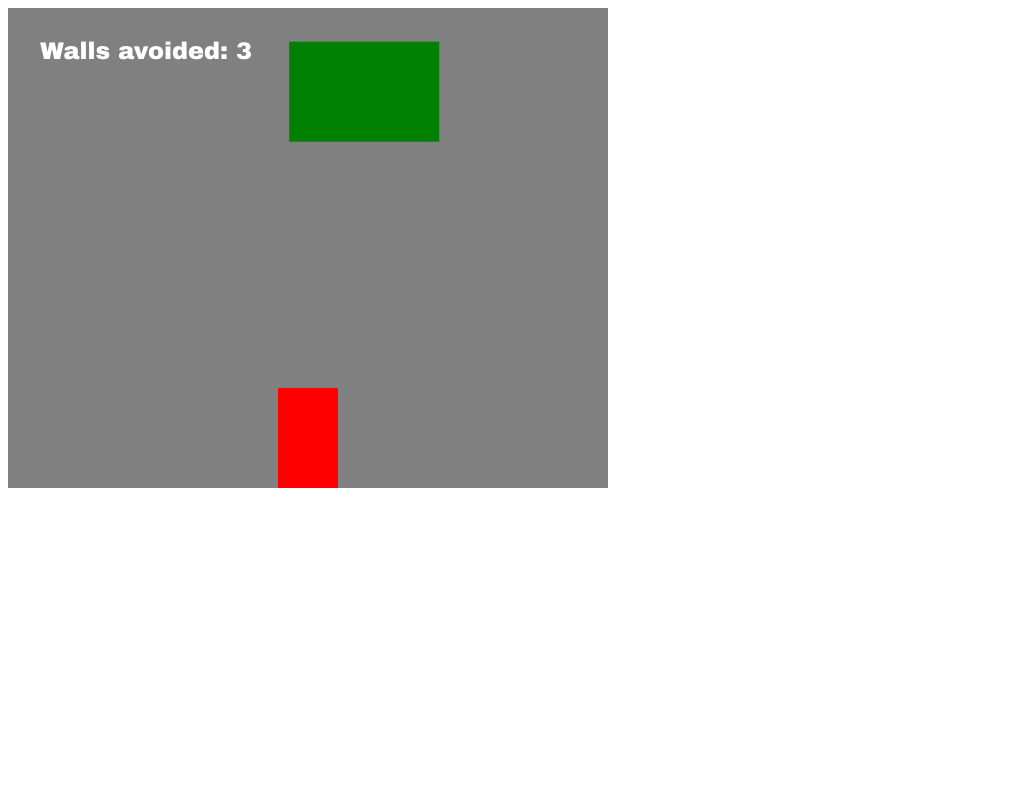
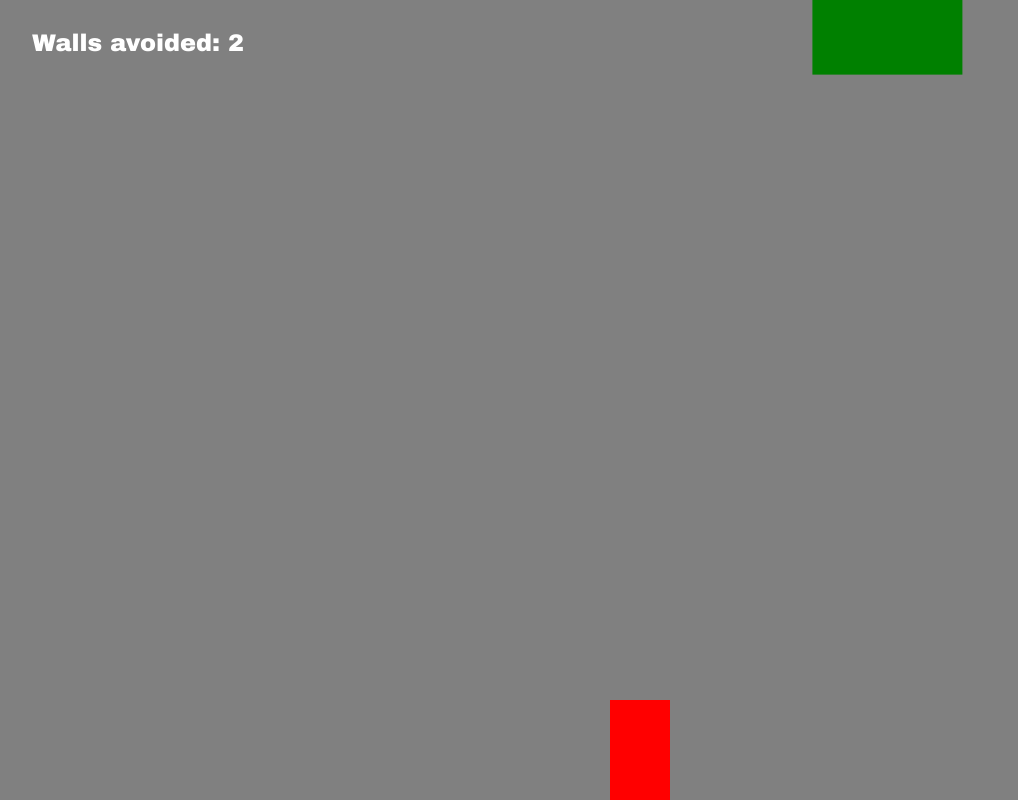
Before and after one commit to dimadesu/canvasracinggame, a plain HTML site: page index.html in a window 1280 px wide. Shown: the whole page, without its empty margins (0-1018 px from the left). Drawn offline with nearby package versions, Linux system fonts and the light colour scheme.

Commit message:
Stretch canvas to window size. Fixed overlap calculation issue. Fixed pause timestamp. Added CSS

```diff
--- a/index.html
+++ b/index.html
@@ -1,9 +1,12 @@
 <!DOCTYPE html>
 <html>
 <head>
-	<title></title>
+	<title>Canvas Racing Game</title>
+	<link rel="stylesheet" type="text/css" href="main.css" />
 </head>
 <body>
+<canvas id="canvas"></canvas>
+<script type="text/javascript" src="libs/jquery-2.1.1.js"></script>
 <script type="text/javascript" src="index.js"></script>
 </body>
 </html>
--- a/index.js
+++ b/index.js
@@ -1,14 +1,14 @@
 (function(){
 
 	// Create the canvas
-	var canvas = document.createElement("canvas");
+	window.canvas = document.getElementById("canvas");
 	var ctx = canvas.getContext("2d");
-	canvas.width = 600;
-	canvas.height = 480;
-	document.body.appendChild(canvas);
+	canvas.width = window.innerWidth;
+	canvas.height = window.innerHeight;
 
 	var then, // timestamp
 		startTS, // timestamp
+		pauseTS,
 		secPlayed,
 		car,
 		wall,
@@ -118,6 +118,13 @@
 
 					isPaused = !isPaused;
 
+					if (isPaused) {
+						pauseTS = Date.now();
+					} else {
+						var millisecondsPassed = Date.now() - pauseTS;
+						startTS = startTS + millisecondsPassed;
+					}
+
 					pauseTimeoutId = window.setTimeout(
 						function(){
 							pauseTimeoutId = undefined;
@@ -200,12 +207,9 @@
 		);
 		wall.pointTR = Point(
 			wall.x + wall.width,
-			wall.x,
+			wall.y,
 			wall.pointTR
 		);
-
-		horizMatch = car.x >= (wall.x - car.width) && car.x <= (wall.x + car.width);
-		vertMatch = car.y >= wall.y && car.y <= (wall.y + wall.height);
 
 		isGameOver = doOverlap(car.pointBL, car.pointTR, wall.pointBL, wall.pointTR);
 
--- /dev/null
+++ b/main.css
@@ -0,0 +1,8 @@
+html,
+body {
+	margin: 0;
+}
+
+canvas {
+	display: block;
+}
```
